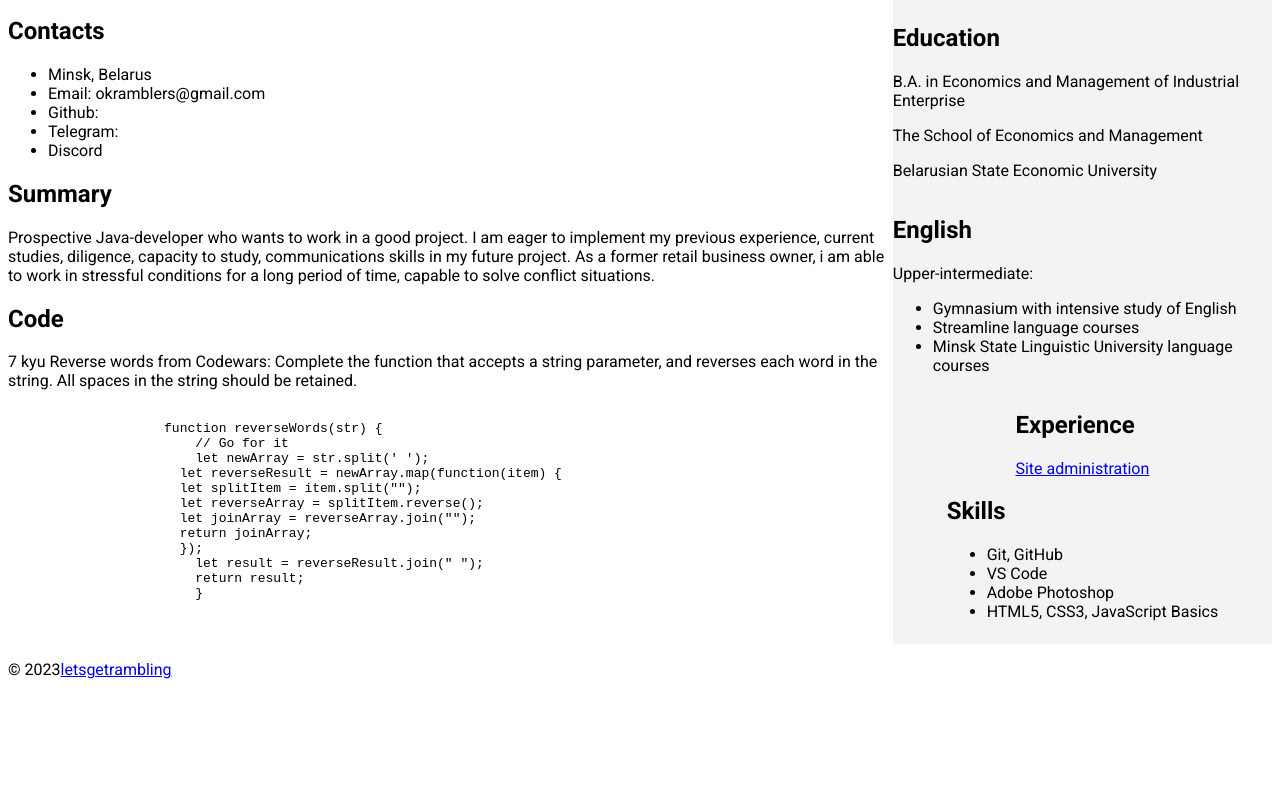
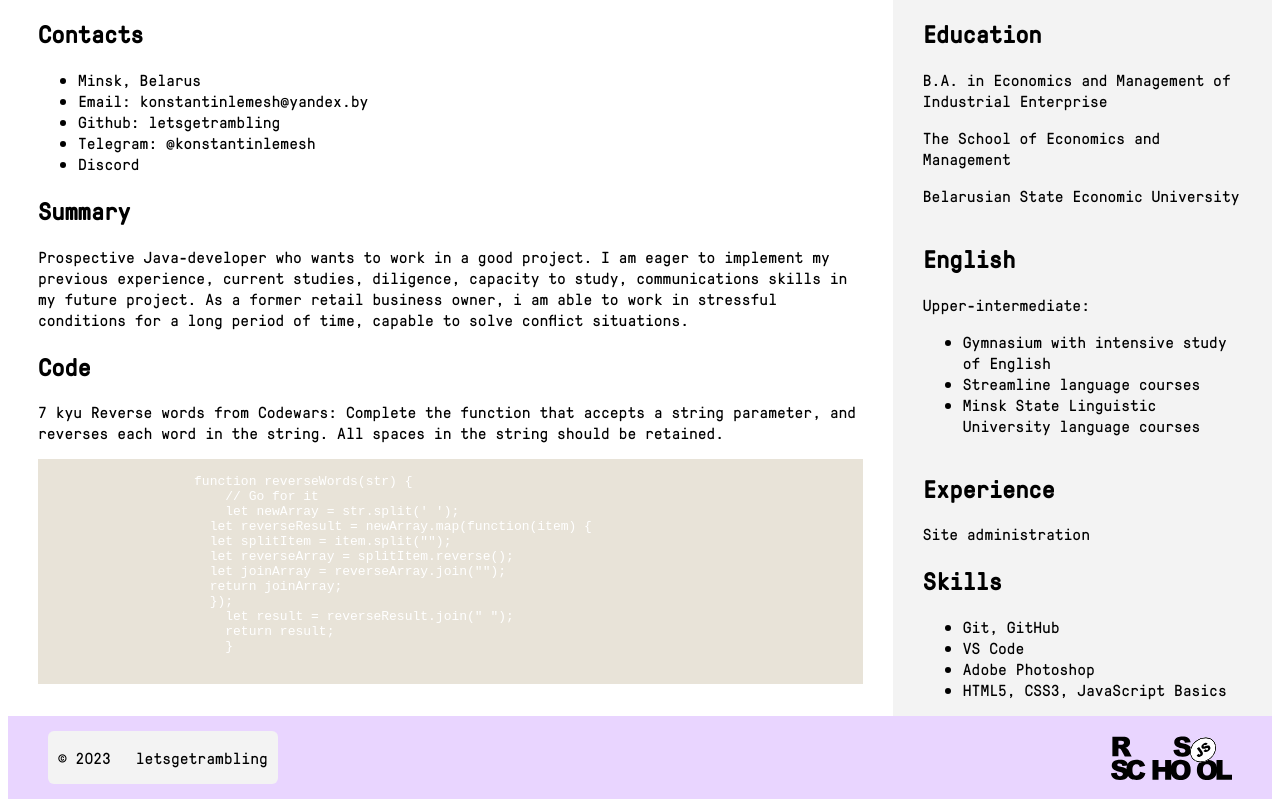
Before and after one commit to letsgetrambling/rsschool-cv, a plain HTML site: page index.html in a window 1280 px wide. Shown: the part 361-1168 px from the top of the page. Before the commit the page ends 1064 px from the top, so only its background shows below. Drawn offline with Linux system fonts and the light colour scheme.

Commit message:
feat: work on html and index file

```diff
--- a/index.html
+++ b/index.html
@@ -7,12 +7,6 @@
     <title>CV</title>
     <link rel="stylesheet" href="./style.css" />
     <link rel="icon" href="assets/mountain.ico" />
-    <link rel="preconnect" href="https://fonts.googleapis.com" />
-    <link rel="preconnect" href="https://fonts.gstatic.com" crossorigin />
-    <link
-      href="https://fonts.googleapis.com/css2?family=Open+Sans:wght@400;700&family=Roboto:wght@400;700&display=swap"
-      rel="stylesheet"
-    />
   </head>
   <body>
     <header class="header">
@@ -58,9 +52,24 @@
             <h2 class="section-title">Contacts</h2>
             <ul class="contacts-list">
               <li class="contacts-item">Minsk, Belarus</li>
-              <li class="contacts-item">Email: okramblers@gmail.com</li>
-              <li class="contacts-item">Github:</li>
-              <li class="contacts-item">Telegram:</li>
+              <li class="contacts-item">
+                Email:
+                <a href="mailto:konstantinlemesh@yandex.by" title="email"
+                  >konstantinlemesh@yandex.by</a
+                >
+              </li>
+              <li class="contacts-item">
+                Github:
+                <a href="https://github.com/letsgetrambling" title="github"
+                  >letsgetrambling</a
+                >
+              </li>
+              <li class="contacts-item">
+                Telegram:
+                <a href="https://t.me/konstantinlemesh" title="github"
+                  >@konstantinlemesh</a
+                >
+              </li>
               <li class="contacts-item">Discord</li>
             </ul>
           </section>
@@ -142,7 +151,7 @@
           <p>&copy 2023</p>
           <a href="https://github.com/letsgetrambling">letsgetrambling</a>
         </div>
-        <a href="https://app.rs.school/"></a>
+        <a href="https://app.rs.school/" class="rss"></a>
       </div>
     </footer>
   </body>
--- a/style.css
+++ b/style.css
@@ -1,11 +1,14 @@
+@font-face {
+    font-family: gt-pressura;
+     src: url("./assets/fonts/GT\ Pressura\ Mono\ Regular\ Regular.ttf");
+   }
 * {
     box-sizing: border-box;
   }
 
 body {
-    font-family: 'Open Sans', sans-serif;
-    font-family: 'Roboto', sans-serif;
-}
+    font-family: 'gt-pressura', sans-serif;
+    }
 
 .container {
     max-width: 1440px;
@@ -52,15 +55,37 @@ body {
 
   .left-side {
     width: 70%;
+    padding: 0 30px;
+  }
+
+  .contacts-item a {
+    text-decoration: none;
+    color: black;
+  }
+  .pre {
+    background-color: #e8e3d8;
+    color: white;
+
+
   }
 
   .right-side {
     display: flex;
     flex-direction: column;
-    align-items: center;
+    align-items: flex-start;
     justify-content: center;
     width: 30%;
     background-color: #f3f3f3;
+    padding: 0 30px;
+  }
+
+  .experience a {
+    text-decoration: none;
+    color: black;
+  }
+
+  .experience a:hover {
+    color:#b1ff39;
   }
 
   .footer-container {
@@ -68,10 +93,33 @@ body {
     justify-content: space-between;
     align-items: center;
     margin: 0 auto;
+    padding: 15px 40px;
+    background-color: #e9d5ff;
   }
 
   .footer-container div {
     display: flex;
     justify-content: space-between;
     align-items: center;
+    background-color: #f3f3f3;
+    border-radius: 6px;
+    padding: 0 10px;
   }
+
+  .footer-container div a {
+    padding-left: 25px;
+    text-decoration: none;
+    color: black;
+  }
+
+  .footer-container div a:hover {
+    background-color: #b1ff39;
+  }
+
+  .rss {
+    width: 121px;
+    height: 45px;
+    background-image: url(./assets/rs_school_js.svg);
+    background-size: contain;
+    background-repeat: no-repeat;
+  }
```
Also changed, not shown: assets/fonts/GT Pressura Mono Regular Regular.ttf (added).
